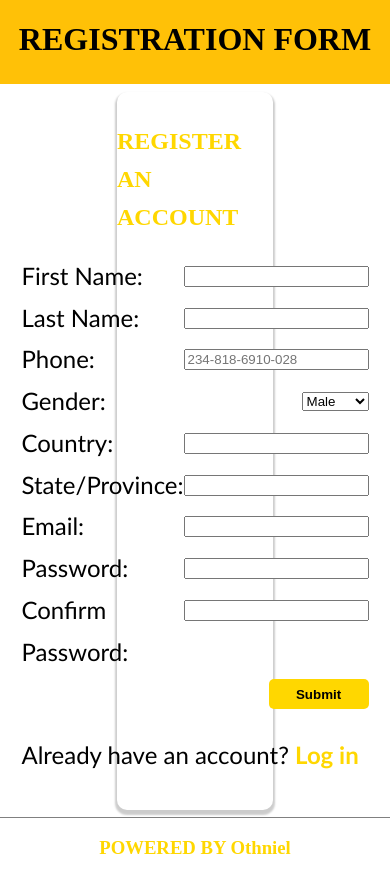
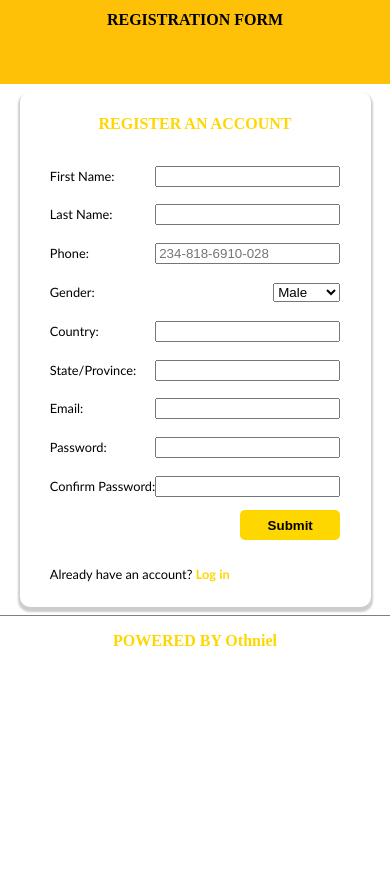
Before and after one commit to gobscat/Demo, a plain HTML site: page signup.html in a window 390 px wide. After the commit the page ends 844 px from the top, so only its background shows below. Drawn offline with Linux system fonts and the light colour scheme.

Commit message:
modify index.html

```diff
--- a/contact.css
+++ b/contact.css
@@ -38,7 +38,7 @@ h3,p{
     color:#ffc107;
     background-color: white;
     text-align: center;
-    border: 1px solid gray;
+    border-top: 1px solid gray;
 }
 .header{
     width: 100%;
@@ -91,3 +91,15 @@ a:active{text-decoration: none;}
     .mb{
         margin-bottom: 2%;
     }
+    @media (max-width:576px){
+        .contact-form{
+            width: 80%;
+            height: 10%;
+        }
+        h1,h2,h3{
+            font-size: 1rem;
+        }
+        .text-font{
+            font-size: 0.8rem;
+        }
+    }
--- a/login.css
+++ b/login.css
@@ -12,7 +12,7 @@ body{
     flex-direction: column;
     justify-content: center;
     align-items: center;
-    height:50vh;
+    height:55vh;
     width: 30vw;
     margin-top: 10vh;
     margin-bottom: 10vh;
@@ -52,10 +52,10 @@ button{
     color: black;
     background-color:gold;
     border-radius: 5px;
-    -webkit-border-radius: 5px;
-    -moz-border-radius: 5px;
-    -ms-border-radius: 5px;
-    -o-border-radius: 5px;
+    -webkit-border-radius:;
+    -moz-border-radius:;
+    -ms-border-radius:;
+    -o-border-radius:;
 }
 .text-font{
     font-size: 1.5rem;
@@ -80,3 +80,16 @@ a:active{text-decoration: none;}
 .mb{
     margin-bottom: 2%;
 }
+@media (max-width:576px){
+    .login-form{
+        padding: 30px;
+        width: 90%;
+    }
+    h1{
+        font-size: 1rem;
+    }
+    .text-font{
+        font-size: 1rem;
+        padding: 5px;
+}
+}
--- a/signup.css
+++ b/signup.css
@@ -78,3 +78,17 @@ a:active{text-decoration: none;}
 .mb{
     margin-bottom: 2%;
 }
+@media (max-width:576px){
+    .sign-up-form{
+        width: 90%;
+        height: 10%;
+
+    }
+    .text-font{
+        font-size: 0.8rem;
+    }
+    h1,h2,h3{
+        font-size: 1rem;
+    }
+
+}
--- a/style.css
+++ b/style.css
@@ -253,8 +253,8 @@ main{
     padding: 10px;
   }
   .search{
-    width: 100%;
-    padding: 10px;
+    width: 80%;
+    padding: 5px;
   }
   .bio{
     width: 100%;
```
